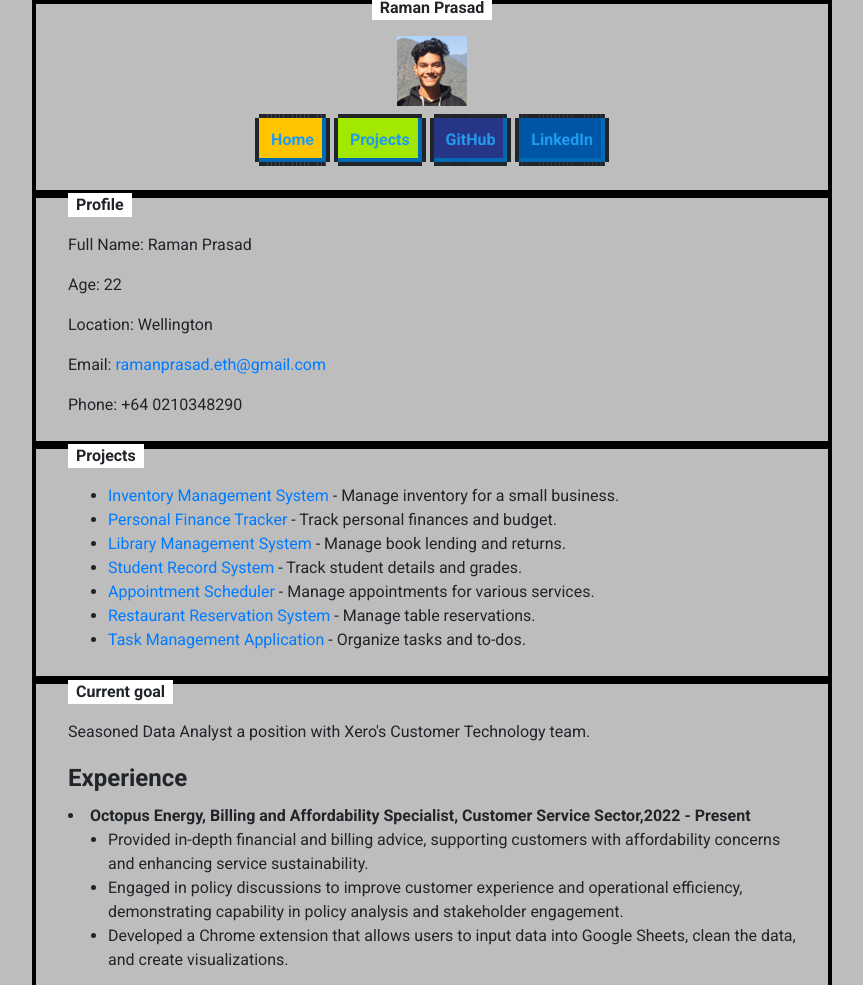
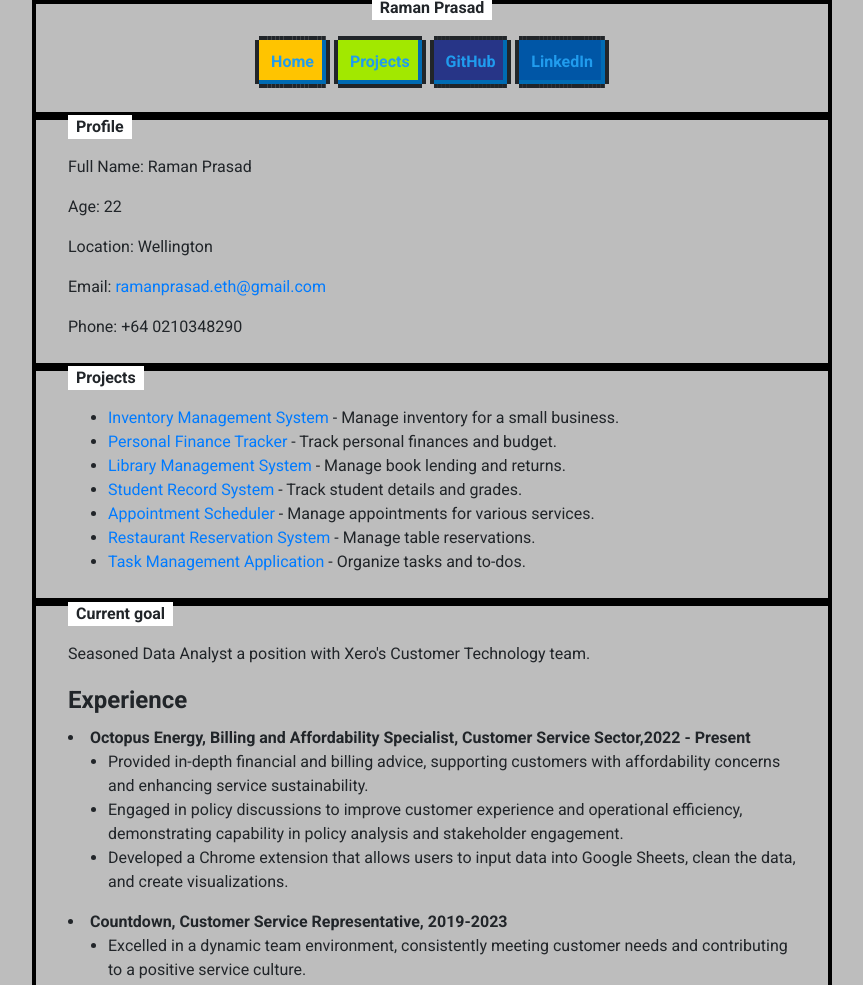
Before and after one commit to ramananalyst/ramananalyst.github.io, a plain HTML site: page index.html in a window 1280 px wide. Shown: the top 985 px of the page, without its empty margins (208-1071 px from the left). Drawn offline with nearby package versions, Linux system fonts and the light colour scheme.

Commit message:
Update index.html

```diff
--- a/index.html
+++ b/index.html
@@ -11,9 +11,6 @@
     <header>
         <nav class="nes-container with-title is-centered">
             <p class="title">Raman Prasad</p>
-            <div class="nav-brand">
-                <h1><img src="raman.jpg" height="70" width="70"></h1>
-            </div>
             <div style="text-align: center;">
                 <a href="#home" class="nes-btn is-primary nes-text">Home</a>
                 <a href="pro.html" class="nes-btn is-primary nes-text">Projects</a>
```
